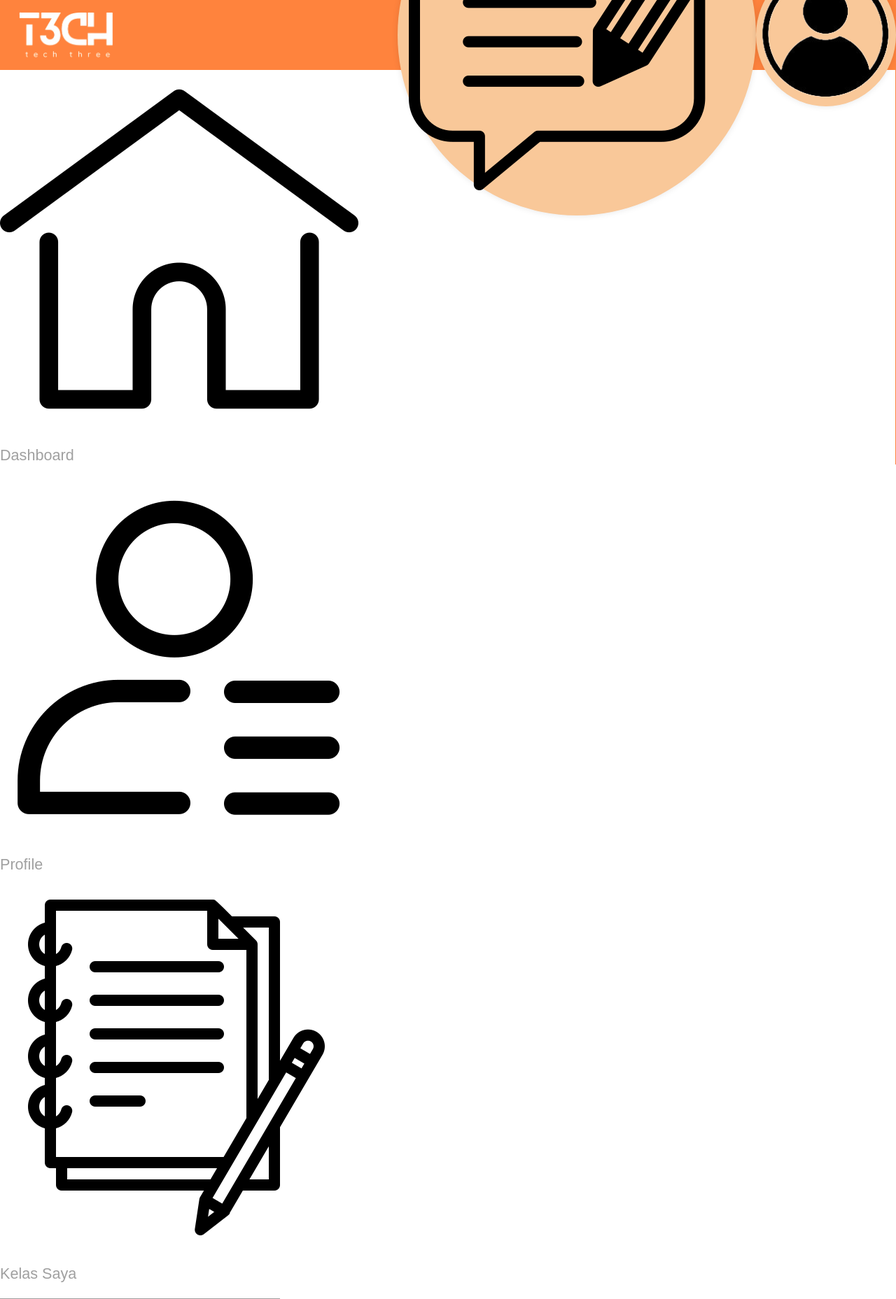
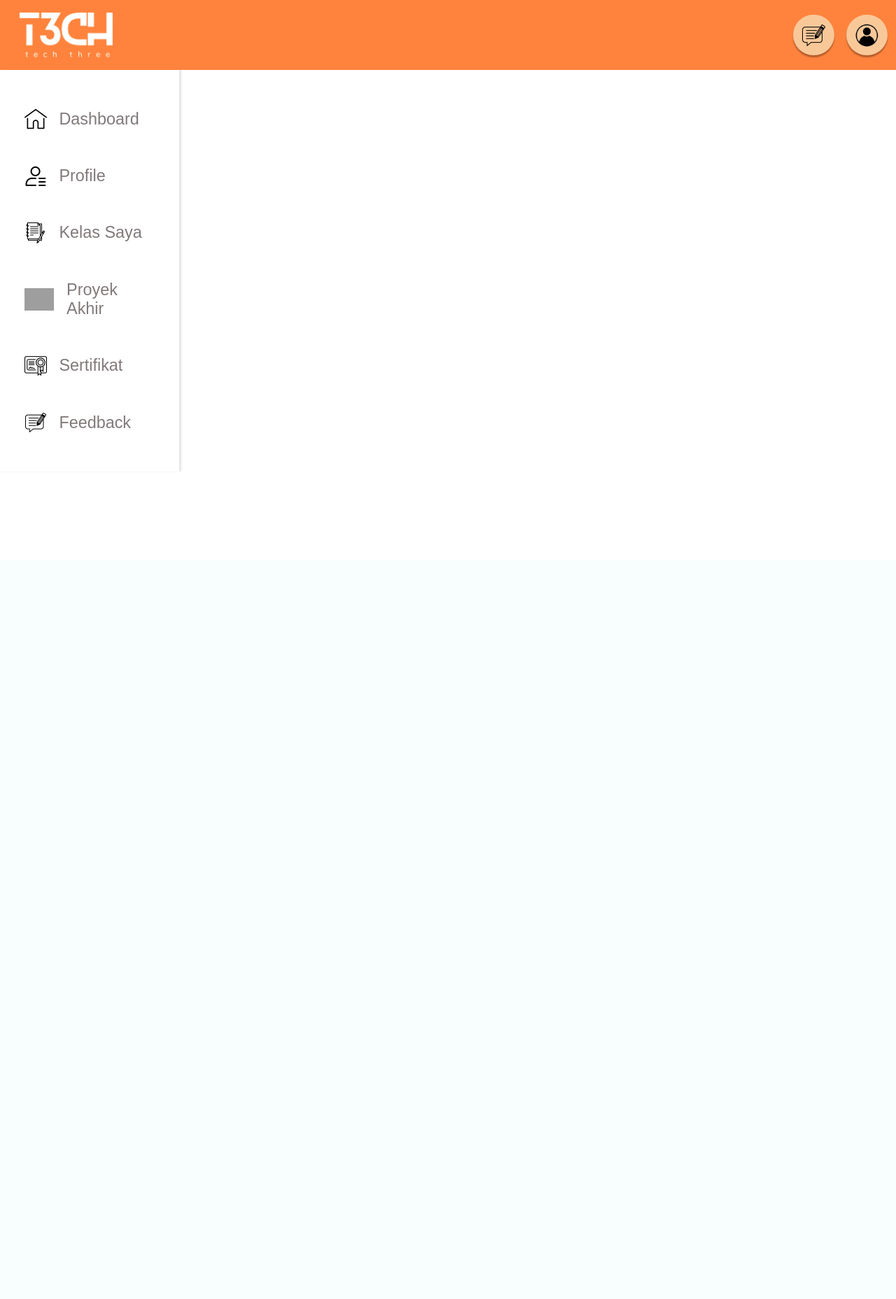
Before and after one commit to choiZalfaa98/bootcamp_tech-three, a PHP site: page /dashboard.html in a window 1280 px wide. Shown: the top 1857 px of the page at 70% size. After the commit the page ends 674 px from the top, so only its background shows below. Run offline with PHP 8.4, Linux system fonts and the light colour scheme; grey boxes are pictures that could not be loaded.

Commit message:
modified dashboard page

```diff
--- a/dashboard.css
+++ b/dashboard.css
@@ -28,27 +28,54 @@ header {
 
 #nav_header {
   display: flex;
-  justify-content: space-between;
+  justify-content: space-around;
   align-items: center;
+  height: 100%;
+  padding-right: 6%;
 }
 
 .circle-container {
   background-color: #f9c899;
   border-radius: 50%;
-  box-shadow: 0 0 10px rgba(0, 0, 0, 0.1);
+  box-shadow: 0 3px 2px rgba(0, 0, 0, 0.3);
+  height: 35%;
+  margin-right: 25%;
+  padding: 17%;
+}
+
+.circle-img {
   height: 100%;
+  width: auto;
+  cursor: pointer;
+  display: flex;
+  justify-self: center;
+  align-self: center;
 }
 /*==========================================================================*/
-#sectionDashboard {
-  border-right: 1px solid #FF833D;
+#navDashboard {
+  box-shadow: 3px 0 2px rgba(0, 0, 0, 0.1);
+  max-width: 20%;
+  padding-block: 2%;
+}
+
+.sectionDashboard {
+  display: flex;
+  align-items: center;
+  margin: 3% 20% 3% 10%;
+  text-decoration: none;
 }
 
 .iconAdjust {
-  max-height: 50%;
-  max-width: auto;
+  max-height: 32px;
+  padding: 5%;
 }
 
 .navAdjust {
-  color: #a0a0a0;
-  font-size: 135%;
+  color: #817979;
+  font-size: 146%;
+  margin-left: 5%;
 }
+
+.navAdjust:hover {
+  color: #FF833D;
+}
--- a/dashboard.html
+++ b/dashboard.html
@@ -20,11 +20,11 @@
       <nav id="nav_header">
         <!--Navigasi Feedback/Lapor-->
         <a href="#" class="circle-container">
-          <img src="feedback.png">
+          <img class="circle-img" src="feedback.png">
         </a>
         <!--Navigasi Halaman Profile-->
         <a href="#" class="circle-container">
-          <img src="user.png">
+          <img class="circle-img" src="user.png">
         </a>
       </nav>
     </header>
@@ -32,37 +32,42 @@
     <!--Bagian utama halaman-->
     <main>
       <!--Navigasi bagian kiri-->
-      <nav>
-        <section id="sectionDashboard">
+      <nav id="navDashboard">
+        <a href="#" class="sectionDashboard">
           <img class="iconAdjust" src="dashboardIcon.png">
           <p class="navAdjust">Dashboard</p>
-        </section>
+        </a>
 
-        <section>
+        <a href="#" class="sectionDashboard">
           <img class="iconAdjust" src="profileIcon.png">
           <p class="navAdjust">Profile</p>
-        </section>
+        </a>
 
-        <section>
+        <a href="#" class="sectionDashboard">
           <img class="iconAdjust" src="kelasSayaIcon.png">
           <p class="navAdjust">Kelas Saya</p>
-        </section>
+        </a>
 
-        <section>
+        <a href="#" class="sectionDashboard">
           <img class="iconAdjust" src="projectIcon.png">
           <p class="navAdjust">Proyek Akhir</p>
-        </section>
+        </a>
 
-        <section>
+        <a href="#" class="sectionDashboard">
           <img class="iconAdjust" src="certificateIcon.png">
           <p class="navAdjust">Sertifikat</p>
-        </section>
+        </a>
 
-        <section>
+        <a href="#" class="sectionDashboard">
           <img class="iconAdjust" src="feedback.png">
           <p class="navAdjust">Feedback</p>
-        </section>
+        </a>
       </nav>
+
+      <!--halaman konten (center)-->
+      <div>
+
+      </div>
     </main>
   </body>
 </html>
```
